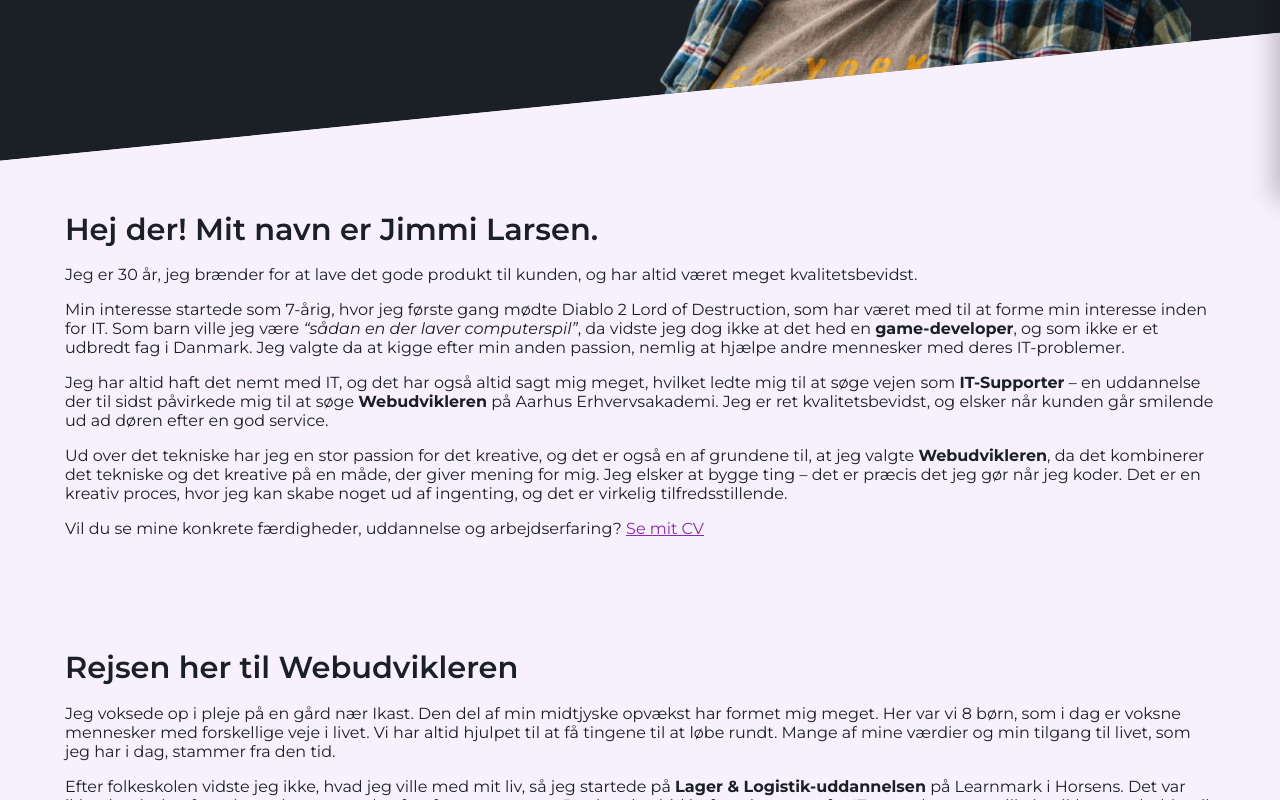
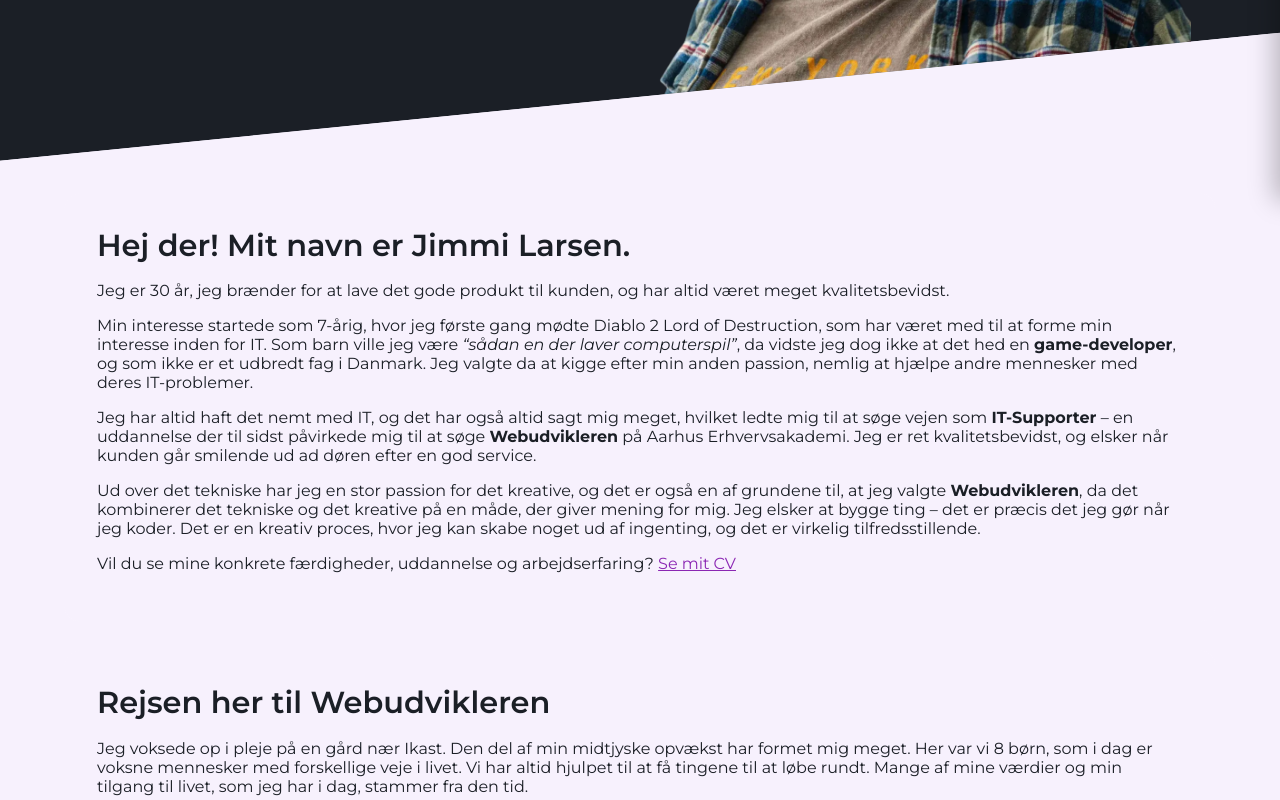
Before and after one commit to Saliandros/DesignByJimmi, a React (Vite) app: page /about in a window 1280 px wide. Shown: the part 600-1400 px from the top of the page. Built offline with nearby package versions, Linux system fonts and the light colour scheme.

Commit message:
Update styles for CV and About pages; hide hero image in bio section and adjust padding for better layout

```diff
--- a/src/styles.css
+++ b/src/styles.css
@@ -560,11 +560,7 @@ header::after {
   }
 
   .bio .hero-image {
-    order: -1;
-    width: 240px;
-    height: 240px;
-    object-fit: cover;
-    object-position: top center;
+    display: none;
   }
 
   .bio .hero-content {
@@ -1526,9 +1522,7 @@ header::after {
    CV PAGE
    ========================================= */
 .cv-body {
-  max-width: 64rem;
-  margin: 0 auto;
-  padding: 0 0 1.5rem;
+  padding: 0 4rem 1.5rem;
 }
 
 .cv-section {
@@ -1764,7 +1758,7 @@ header::after {
   }
 
   .cv-body {
-    padding: 0 1rem 1.5rem;
+    padding: 0 1.5rem 1.5rem;
   }
 
   .cv-section {
@@ -1807,9 +1801,7 @@ header::after {
 }
 
 .about-body {
-  max-width: 80rem;
-  margin: 0 auto;
-  padding: 4rem 1.5rem 3rem;
+  padding: 4rem 4rem 3rem;
   color: var(--color-text-primary);
 }
 
@@ -1821,8 +1813,8 @@ header::after {
   transition: transform .22s ease, box-shadow .22s ease;
 }
 
-@media (min-width: 900px) {
-  .about-body { padding: 3rem 2rem; }
+@media (max-width: 768px) {
+  .about-body { padding: 2rem 1.5rem; }
 }
 
 /* Accessibility: ensure contrast for text inside cards */
```
Also changed, not shown: public/assets/image/Jimmi.webp.
